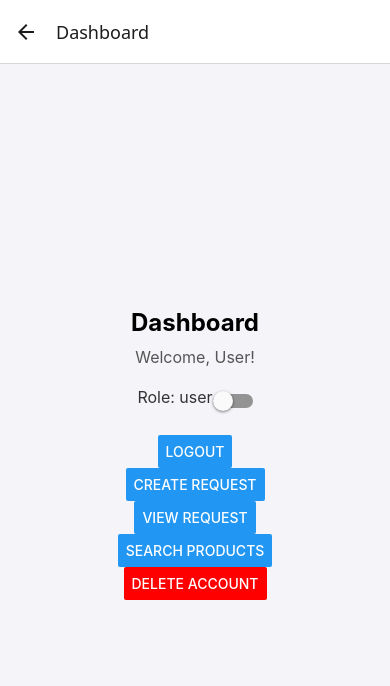
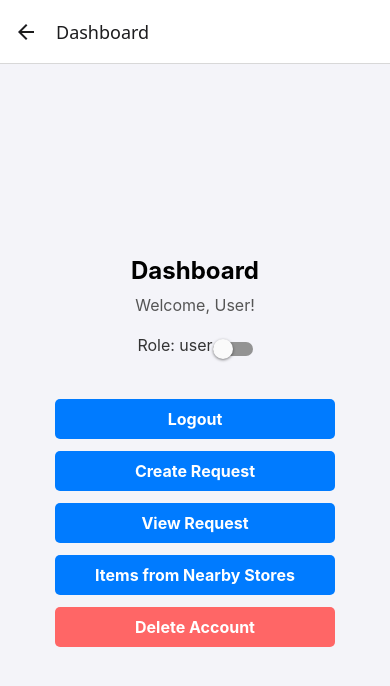
Before and after one commit to AdaTsanQin/COMP333, a React Native app: screen /Dashboard in a window 390 px wide. Shown: the top 686 px of the page. Built offline with nearby package versions, Linux system fonts and the light colour scheme.

Commit message:
New styles

```diff
--- a/screen/DashboardScreen.js
+++ b/screen/DashboardScreen.js
@@ -1,5 +1,5 @@
 import React, { useState, useEffect } from "react";
-import { View, Text, Button, StyleSheet,TextInput, Alert, Switch }  from 'react-native';
+import { View, Text, Button, StyleSheet, TextInput, Alert, Switch, TouchableOpacity }  from 'react-native';
 import { useNavigation } from '@react-navigation/native';
 import AsyncStorage from '@react-native-async-storage/async-storage';
 
@@ -69,44 +69,60 @@ return (
         />
       </View>
 
-      <Button title="Logout" onPress={handleLogout} />
+      <View style={styles.buttonContainer}>
+      <TouchableOpacity
+        style={styles.button}
+        onPress={handleLogout}>
+        <Text style={styles.buttonText}>Logout</Text>
+      </TouchableOpacity>
 
       {currentRole === 'user' && (
         <>
-        <Button
-          title="Create Request"
+          <TouchableOpacity
+            style={styles.button}
             onPress={() =>
               navigation.navigate('CreateRequestScreen', { username, role: currentRole })
             }
-        />
-        <Button
-          title="View Request"
+          >
+            <Text style={styles.buttonText}>Create Request</Text>
+          </TouchableOpacity>
+
+          <TouchableOpacity
+            style={styles.button}
             onPress={() =>
               navigation.navigate('ViewRequestScreen', { username, role: currentRole })
             }
-        />
-        <Button
-          title="Search Products"
+          >
+            <Text style={styles.buttonText}>View Request</Text>
+          </TouchableOpacity>
+
+          <TouchableOpacity
+            style={styles.button}
             onPress={() => navigation.navigate('Search Items', { username, role: currentRole })
             }
-        />
+          >
+            <Text style={styles.buttonText}>Items from Nearby Stores</Text>
+          </TouchableOpacity>
         </>
       )}
 
       {currentRole === 'dasher' && (
-      <Button
-        title="Accept Order"
+        <TouchableOpacity
+          style={styles.button}
           onPress={() =>
             navigation.navigate('AcceptOrderScreen', { username, role: currentRole })
           }
-      />
+        >
+          <Text style={styles.buttonText}>Accept Order</Text>
+        </TouchableOpacity>
       )}
 
-    <Button
-      title="Delete Account"
-      color="red"
+      <TouchableOpacity
+        style={[styles.button, {backgroundColor: '#ff6666'}]}
         onPress={() => setShowDeleteFields(!showDeleteFields)}
-    />
+      >
+        <Text style={styles.buttonText}>Delete Account</Text>
+      </TouchableOpacity>
 
     {showDeleteFields && (
       <>
@@ -124,13 +140,15 @@ return (
           value={confirmPasswordToDelete}
           onChangeText={setConfirmPasswordToDelete}
         />
-        <Button
-          title="Confirm Deletion"
+        <TouchableOpacity
+          style={[styles.button, {backgroundColor: '#ff6666'}]}
           onPress={handleDeleteAccount}
-          color="red"
-        />
+        >
+          <Text style={styles.buttonText}>Confirm Deletion</Text>
+        </TouchableOpacity>
       </>
     )}
+    </View>
   </View>
 );
 };
@@ -166,7 +184,26 @@ const styles = StyleSheet.create({
   toggleRow: {
     flexDirection: "row",
     alignItems: "center",
-    marginBottom: 20}
+    marginBottom: 20
+  },
+  buttonContainer: {
+    width: '100%',
+    alignItems: 'center',
+    marginTop: 10,
+  },
+  button: {
+    width: '80%',
+    backgroundColor: '#007bff',
+    padding: 10,
+    marginVertical: 6,
+    borderRadius: 5,
+    alignItems: 'center',
+  },
+  buttonText: {
+    color: '#fff',
+    fontSize: 16,
+    fontWeight: 'bold',
+  }
 });
 
 export default DashboardScreen;
```
Lines whose indentation alone changed are shown as unchanged.
